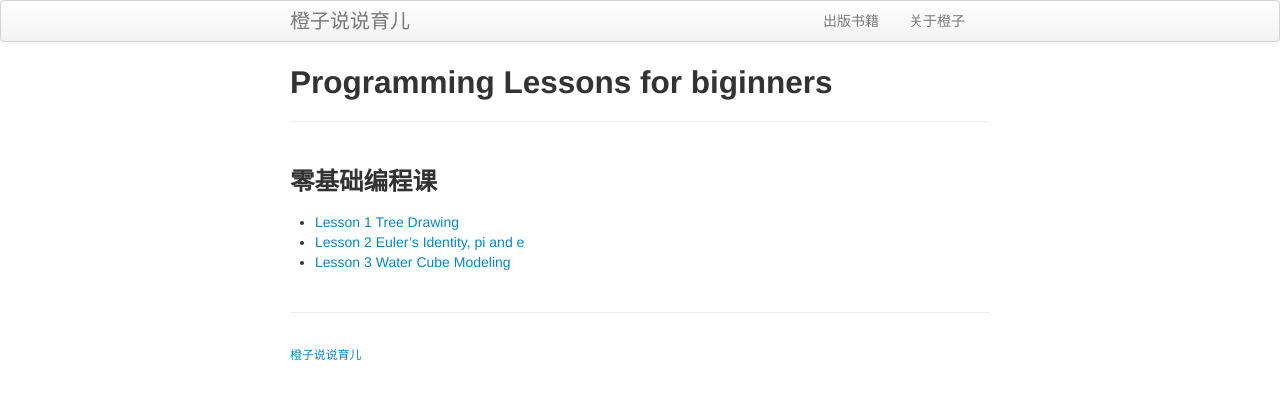
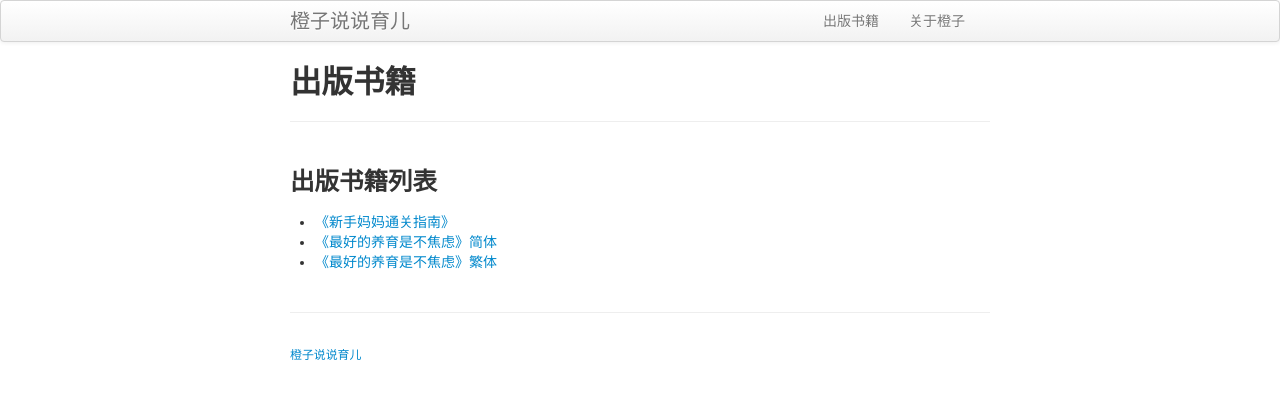
Before and after one commit to orange-talk-kid/orange-talk-kid.github.io, a Jekyll site: the page built from pages/book.md, in a window 1280 px wide. Shown: the top 399 px of the page. Built offline with Jekyll 4.4.1, drawn with Linux system fonts in a browser that asks for light colours.

Commit message:
Update book.md

```diff
--- a/pages/book.md
+++ b/pages/book.md
@@ -1,9 +1,9 @@
 ---
 layout: page
-title: Programming Lessons for biginners
-description: programming turtorials for beginners
+title: 出版书籍
+description: 橙子出版的书籍
 ---
-### 零基础编程课
-* [Lesson 1 Tree Drawing](programming/lesson1.html)
-* [Lesson 2 Euler's Identity, pi and e](programming/lesson2.html)
-* [Lesson 3 Water Cube Modeling](programming/lesson3.html)
+### 出版书籍列表
+* [《新手妈妈通关指南》](assets/books/新手妈妈通关指南.pdf)
+* [《最好的养育是不焦虑》简体](assets/books/最好的养育是不焦虑.pdf)
+* [《最好的养育是不焦虑》繁体](assets/books/最好的養育是不焦慮_繁.pdf)
```
